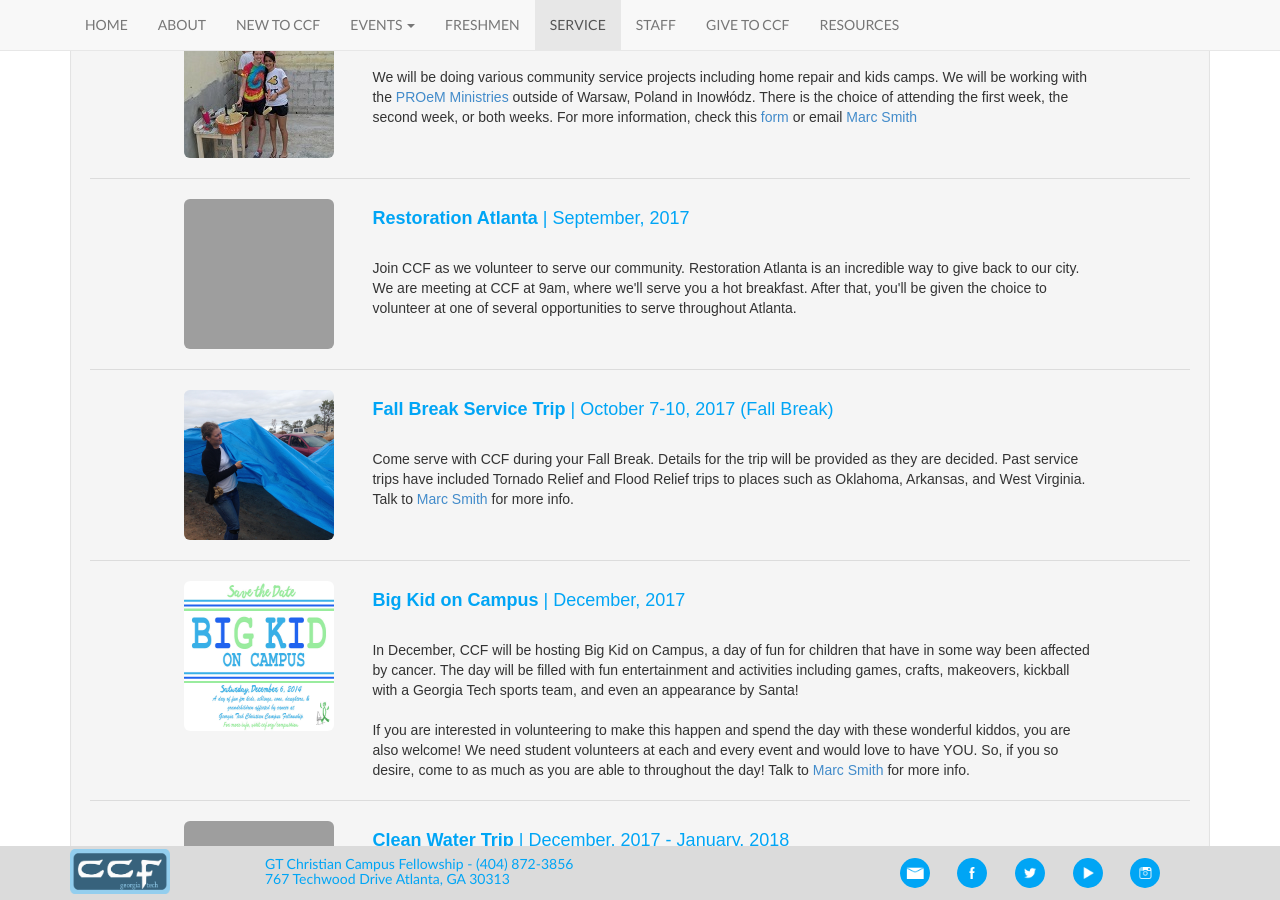
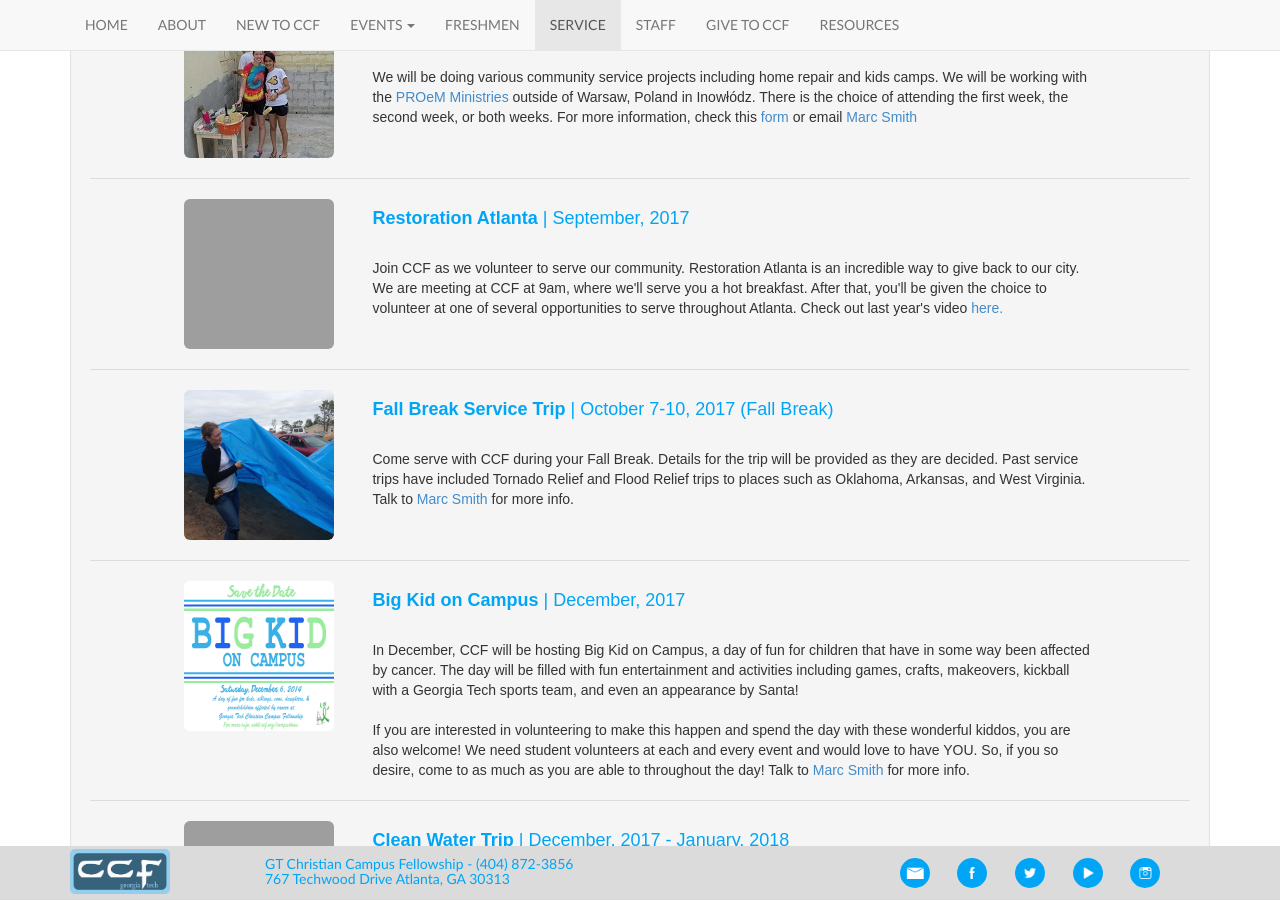
Before and after one commit to gtccf/gtccf.github.io, a Jekyll site: the page built from compassion/index.html, in a window 1280 px wide and 900 px high, scrolled down 874 px. Built offline with Jekyll 4.4.1, drawn with Linux system fonts in a browser that asks for light colours; nearby versions of some CDN libraries; grey boxes are pictures that could not be loaded.

Commit message:
Link to video

```diff
--- a/compassion/index.html
+++ b/compassion/index.html
@@ -69,6 +69,7 @@ layout: default
           <div class="col-md-8"><div class="blue"><strong><h4><br />Restoration Atlanta</strong> | September, 2017</h4></div>
             <br>
             Join CCF as we volunteer to serve our community. Restoration Atlanta is an incredible way to give back to our city. We are meeting at CCF at 9am, where we'll serve you a hot breakfast. After that, you'll be given the choice to volunteer at one of several opportunities to serve throughout Atlanta.
+            Check out last year's video <a target="_blank" href="https://drive.google.com/file/d/0B1C8yZSHO9XrNWlEcGRtOF96SDQ/view?usp=sharing">here.</a>
           </div>
         </div>
 
```
